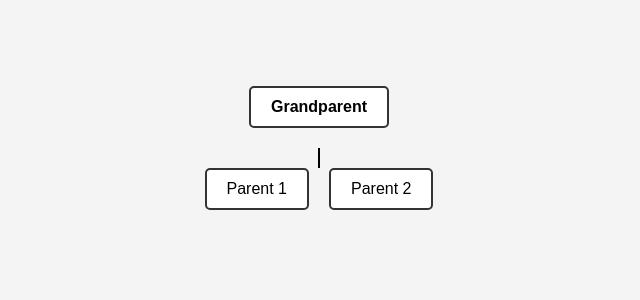
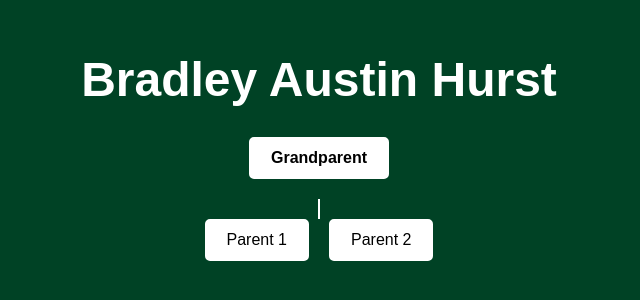
Before and after one commit to bradleyahurst/bradleyahurst.github.io, a plain HTML site: page index.html in a window 1280 px wide. Shown: the part 260-560 px from the top of the page, without its empty margins (321-961 px from the left). Drawn offline with Linux system fonts and the light colour scheme.

Commit message:
Name and background color test

```diff
--- a/index.html
+++ b/index.html
@@ -8,10 +8,19 @@
         body {
             font-family: Arial, sans-serif;
             display: flex;
+            flex-direction: column;
             justify-content: center;
             align-items: center;
             height: 100vh;
-            background-color: #f4f4f4;
+            background-color: #004225; /* British Racing Green */
+            color: white; /* Ensures text is readable */
+            text-align: center;
+            margin: 0;
+        }
+        h1 {
+            font-size: 3rem;
+            font-weight: bold;
+            margin-bottom: 30px;
         }
         .tree {
             text-align: center;
@@ -26,21 +35,24 @@
             gap: 20px;
         }
         .box {
-            border: 2px solid #333;
+            border: 2px solid #fff;
             padding: 10px 20px;
             background: white;
+            color: black;
             border-radius: 5px;
             display: inline-block;
         }
         .line {
             height: 20px;
             width: 2px;
-            background: black;
+            background: white;
             margin: auto;
         }
     </style>
 </head>
 <body>
+
+    <h1>Bradley Austin Hurst</h1>
 
     <div class="tree">
         <div class="parent box">Grandparent</div>
```
